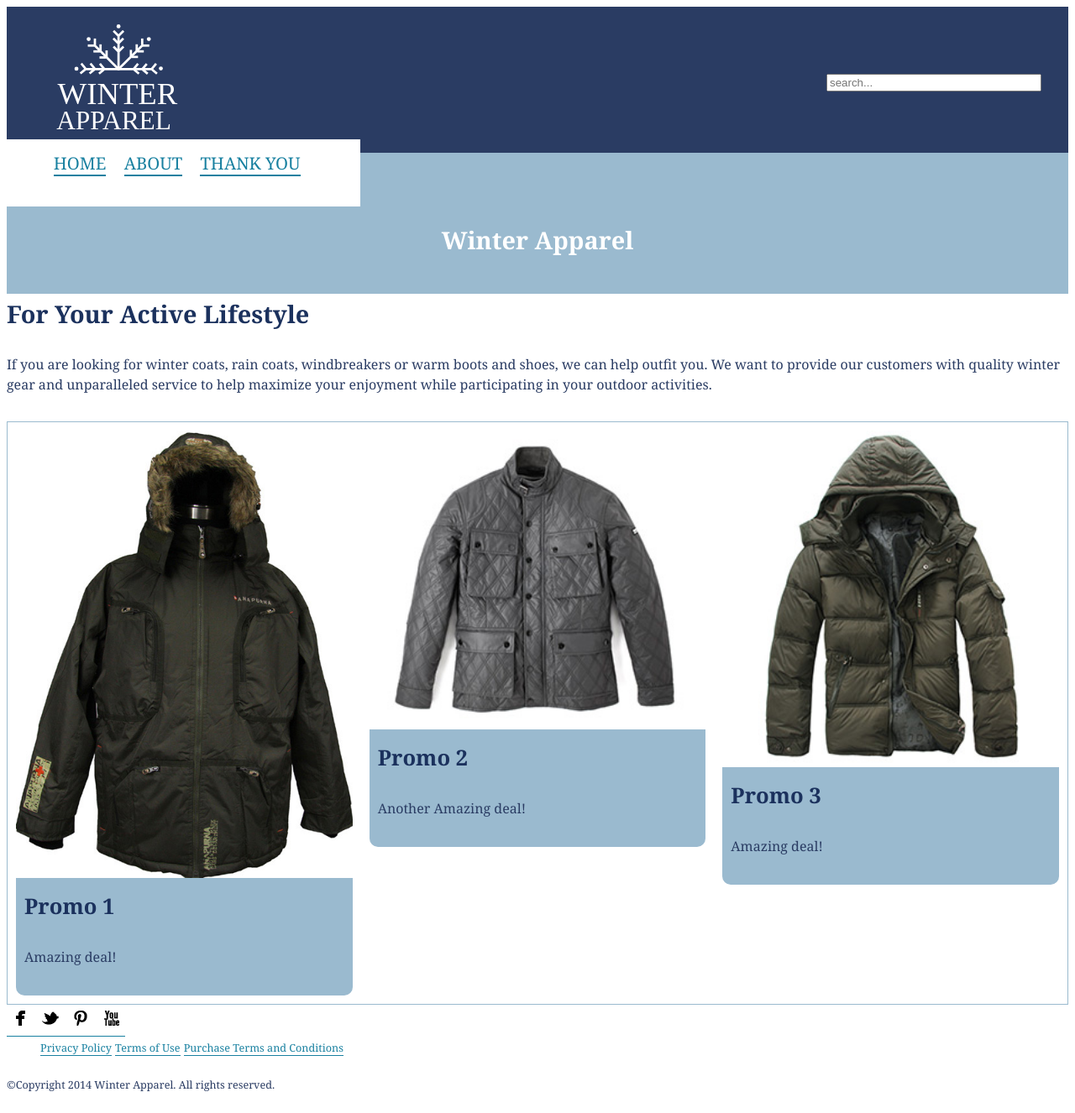
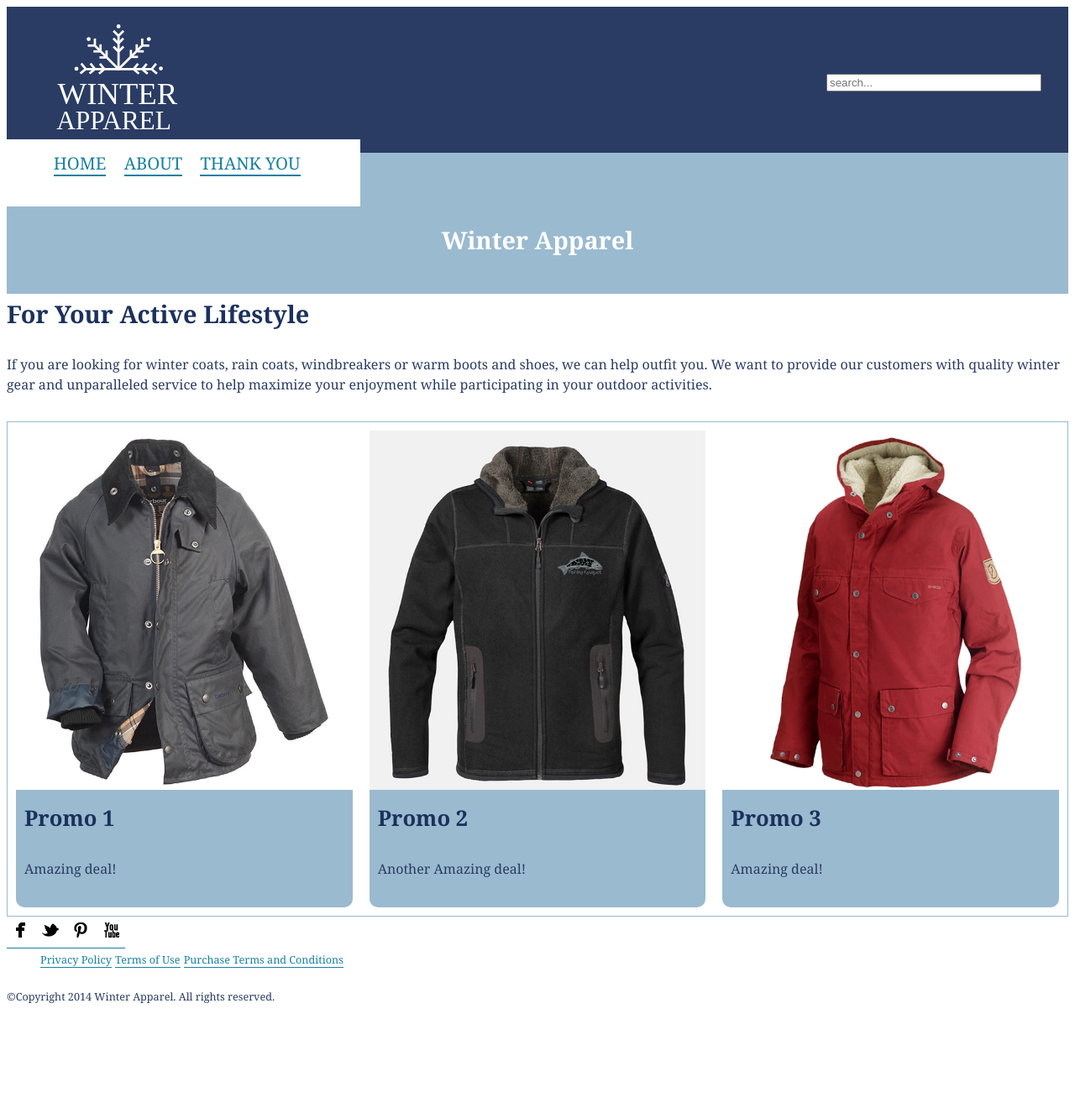
Before and after one commit to chloelavergne/ecommerce-website, a Jekyll site: the page built from index.html, in a window 1280 px wide. Shown: the whole page at 84% size. Built offline with Jekyll 4.4.1, drawn with Linux system fonts in a browser that asks for light colours; some web fonts are replaced; Markdown is read by kramdown in place of the engine named in the settings; after the commit the page ends 1221 px from its top, so only the background shows below that.

Commit message:
changed small-promo images

```diff
--- a/index.html
+++ b/index.html
@@ -11,15 +11,15 @@
 <div class="grid">
 
  <div class="gutter unit unit-s-1 unit-m-1-3 unit l-1-3">
- {% include promo-small.html title="Promo 1" desc="Amazing deal!" image="winter-coat.jpg" %}
+ {% include promo-small.html title="Promo 1" desc="Amazing deal!" image="wintercoat1.jpg" %}
  </div>
 
  <div class="gutter unit unit-s-1 unit-m-1-3 unit l-1-3">
- {% include promo-small.html title="Promo 2" desc="Another Amazing deal!" image="coat-winter-4.jpg" %}
+ {% include promo-small.html title="Promo 2" desc="Another Amazing deal!" image="wintercoat2.jpg" %}
  </div>
 
  <div class="gutter unit unit-s-1 unit-m-1-3 unit l-1-3">
-  {% include promo-small.html title="Promo 3" desc="Amazing deal!" image="winter-coat-3.jpg" %}
+  {% include promo-small.html title="Promo 3" desc="Amazing deal!" image="wintercoat3.jpg" %}
  </div>
 
 </div>
```
Also changed, not shown: images/wintercoat1.jpg (added), images/wintercoat2.jpg (added), images/wintercoat3.jpg (added), 4 other files.
